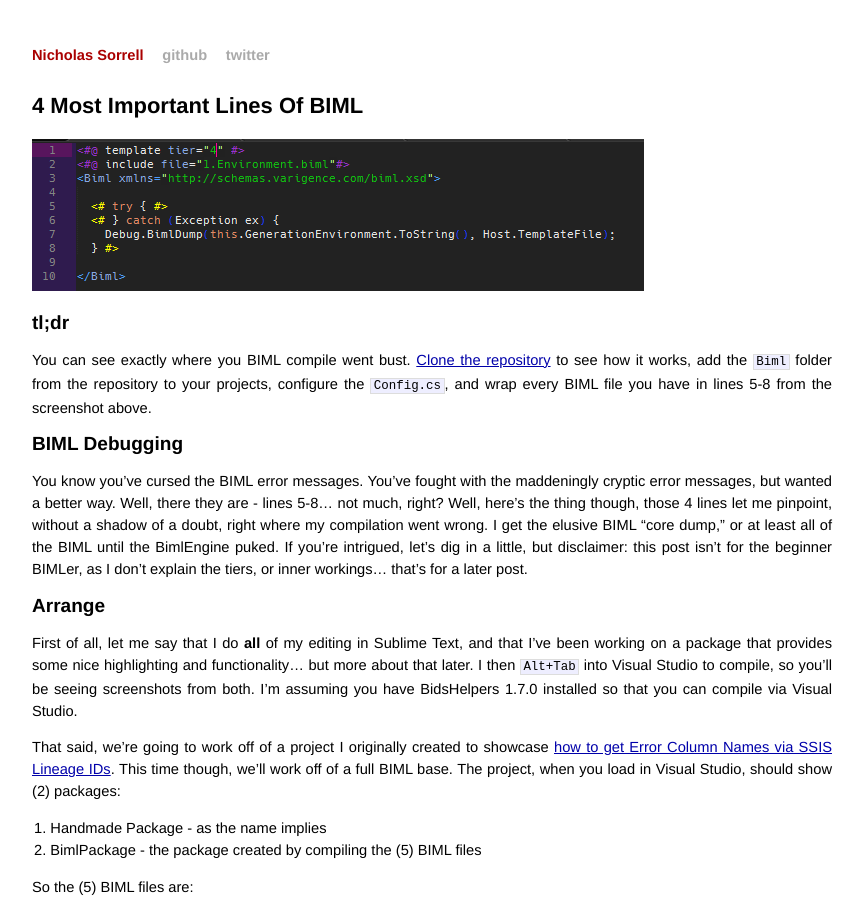
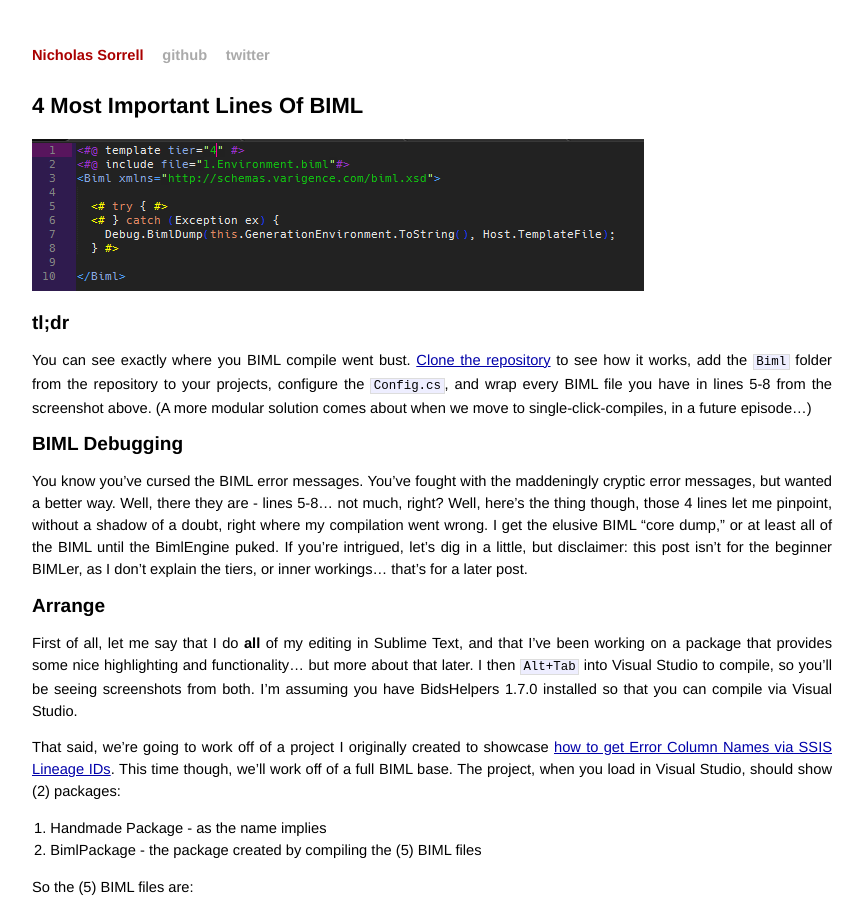
Before and after one commit to sorrell/sorrell.github.com, a Jekyll site: the page built from _posts/2015-10-27-4-Most-Important-Lines-Of-BIML.md, in a window 1280 px wide and 900 px high. Shown: the whole window, without its empty margins (208-1072 px from the left). Built offline with Jekyll 4.4.1, drawn with Linux system fonts in a browser that asks for light colours; Markdown is read by kramdown in place of the engine named in the settings; comment, search, counter and statistics services are not loaded.

Commit message:
Updating Debugging post

```diff
--- a/_posts/2015-10-27-4-Most-Important-Lines-Of-BIML.md
+++ b/_posts/2015-10-27-4-Most-Important-Lines-Of-BIML.md
@@ -8,7 +8,7 @@ tags: [SSIS, BIML]
 ![A1](/images/2015-10-27-4-Most-Important-Lines-Of-BIML/4lines.png)
 
 ## tl;dr
-You can see exactly where you BIML compile went bust.  [Clone the repository](https://github.com/sorrell/EnhanceDebugging) to see how it works, add the `Biml` folder from the repository to your projects, configure the `Config.cs`, and wrap every BIML file you have in lines 5-8 from the screenshot above.
+You can see exactly where you BIML compile went bust.  [Clone the repository](https://github.com/sorrell/EnhanceDebugging) to see how it works, add the `Biml` folder from the repository to your projects, configure the `Config.cs`, and wrap every BIML file you have in lines 5-8 from the screenshot above. (A more modular solution comes about when we move to single-click-compiles, in a future episode...)
 
 
 ## BIML Debugging
```
